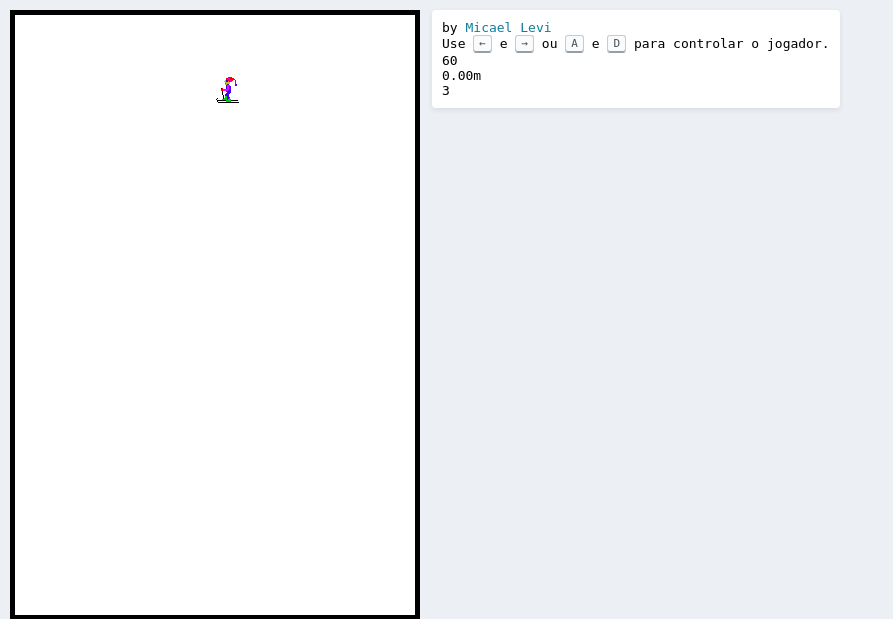
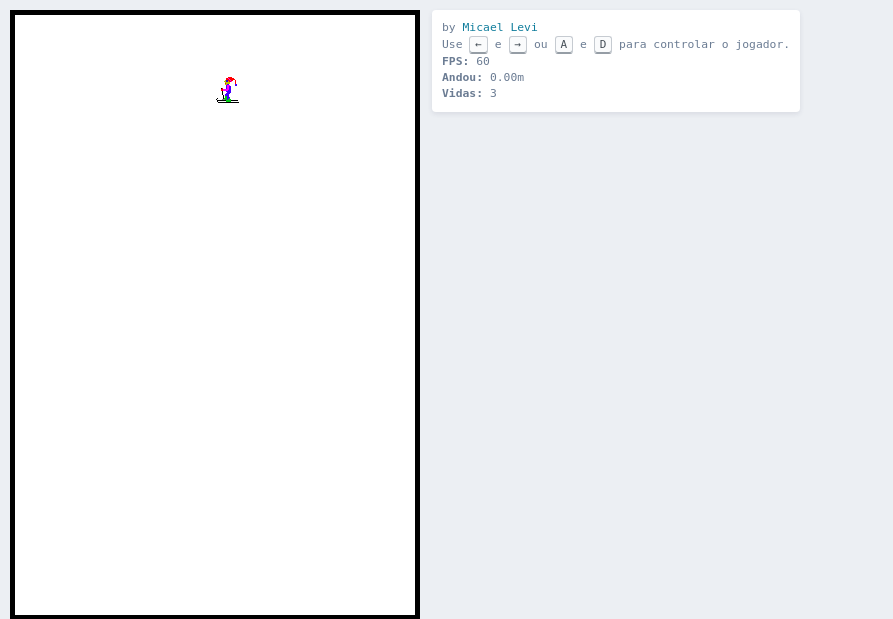
Before and after one commit to micalevisk/PW-2018-1, a PHP site: page / in a window 1280 px wide. Shown: the top 619 px of the page, without its empty margins (0-893 px from the left). Run offline with PHP 8.4, Linux system fonts and the light colour scheme.

Commit message:
add: estilo do conteúdo do painel de informações

```diff
--- a/skifree/css/layout.css
+++ b/skifree/css/layout.css
@@ -52,6 +52,10 @@
   box-shadow: 0 2px 5px #32325a1a;
 }
 
+#infoBox p {
+	color: #6B7C93;
+	font-size: .875em;
+	line-height: 1.4em;
 }
 
 .label::before {
```
